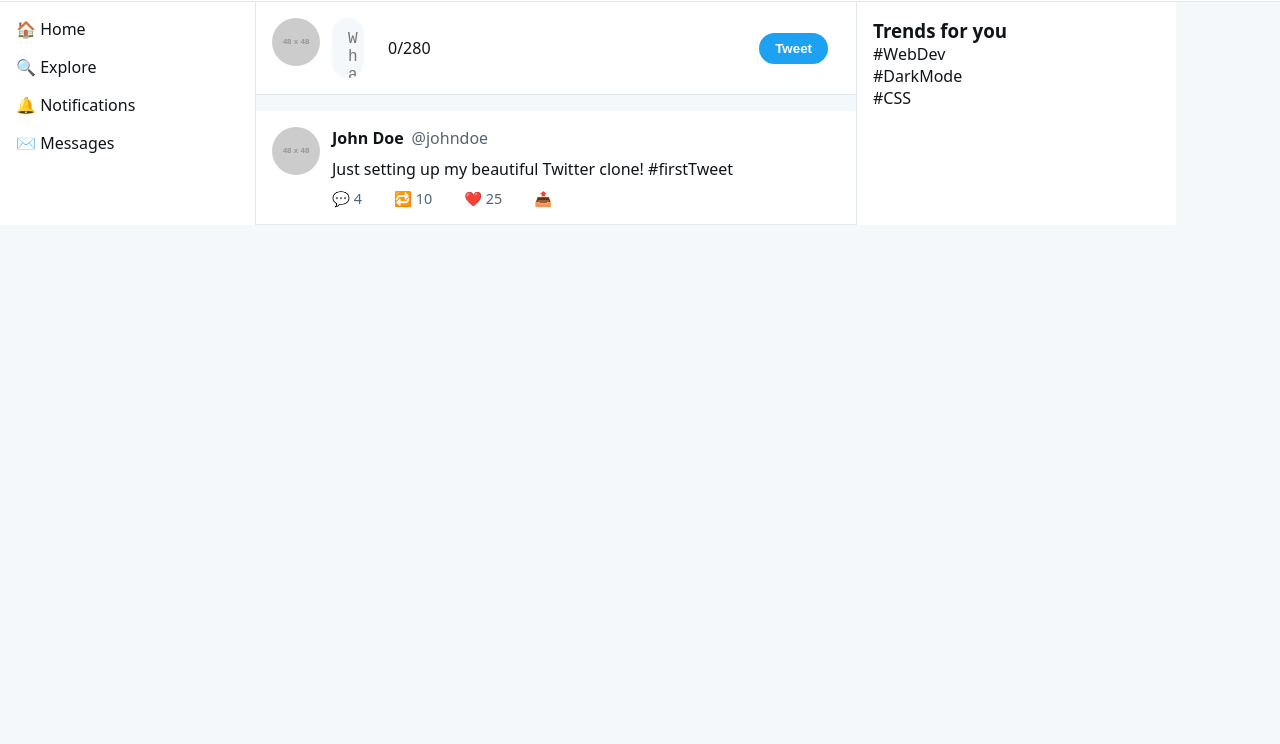
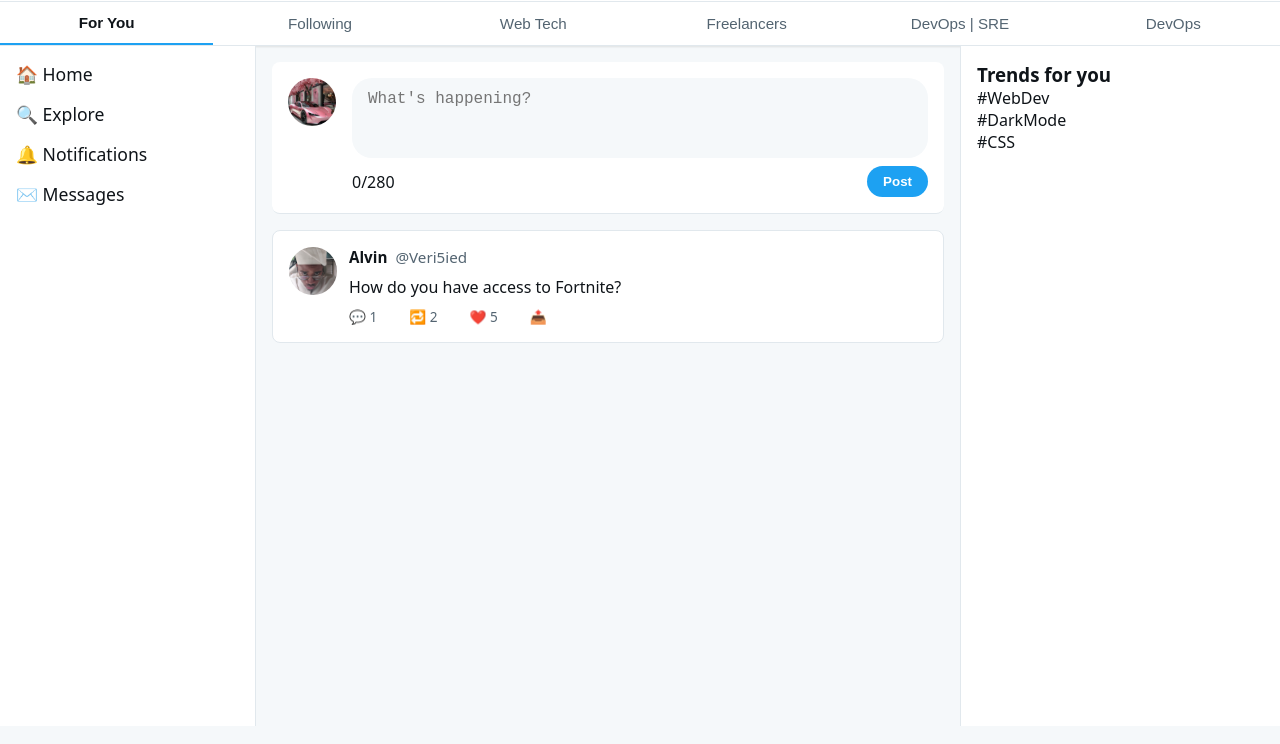
Before and after one commit to Xcoder03/twitter-clone, a plain HTML site: page index.html in a window 1280 px wide. Shown: the part 56-800 px from the top of the page. Drawn offline with Linux system fonts and the light colour scheme; placeholder pictures from the web are drawn by us.

Commit message:
finished everything

```diff
--- a/index.html
+++ b/index.html
@@ -10,11 +10,17 @@
     <div class="container">
         <header>
           <div class="logo">MyTwitter</div>
-          <div class="search">
-            <input type="text" placeholder="Search Twitter">
-          </div>
+          <div class="search"><input type="text" placeholder="Search"></div>
           <div class="theme-toggle" id="themeToggle">🌙</div>
         </header>
+        <div class="tabs">
+          <button class="active">For You</button>
+          <button>Following</button>
+          <button>Web Tech</button>
+          <button>Freelancers</button>
+          <button>DevOps | SRE</button>
+          <button>DevOps</button>
+        </div>
         <div class="content">
           <nav>
             <a href="#">🏠 Home</a>
@@ -24,27 +30,25 @@
           </nav>
           <main>
             <section class="composer">
-              <img src="https://via.placeholder.com/48" alt="User avatar">
-              <textarea placeholder="What's happening?" maxlength="280"></textarea>
-              <div class="actions">
-                <span id="charCount">0/280</span>
-                <button>Tweet</button>
+              <img src="pink.jpeg" alt="Your avatar">
+              <div class="composer-body">
+                <textarea placeholder="What's happening?" maxlength="280"></textarea>
+                <div class="actions">
+                  <span id="charCount">0/280</span>
+                  <button>Post</button>
+                </div>
               </div>
             </section>
             <section class="feed">
               <article class="tweet">
-                <img src="https://via.placeholder.com/48" alt="User avatar">
+                <img src="tulipsguy.jpeg" alt="Tweet author">
                 <div class="tweet-content">
                   <div class="tweet-header">
-                    <span class="user">John Doe</span>
-                    <span class="handle">@johndoe</span>
+                    <span class="user">Alvin</span><span class="handle">@Veri5ied</span>
                   </div>
-                  <div class="tweet-body">Just setting up my beautiful Twitter clone! #firstTweet</div>
+                  <div class="tweet-body">How do you have access to Fortnite?</div>
                   <div class="tweet-footer">
-                    <span>💬 4</span>
-                    <span>🔁 10</span>
-                    <span>❤️ 25</span>
-                    <span>📤</span>
+                    <span>💬 1</span><span>🔁 2</span><span>❤️ 5</span><span>📤</span>
                   </div>
                 </div>
               </article>
@@ -60,16 +64,11 @@
       </div>
       <script>
         // Dark Mode Toggle
-        const toggle = document.getElementById('themeToggle');
-        toggle.addEventListener('click', () => {
+        document.getElementById('themeToggle').addEventListener('click', () => {
           const root = document.documentElement;
-          if (root.getAttribute('data-theme') === 'light') {
-            root.setAttribute('data-theme', 'dark');
-            toggle.textContent = '☀️';
-          } else {
-            root.setAttribute('data-theme', 'light');
-            toggle.textContent = '🌙';
-          }
+          const next = root.getAttribute('data-theme') === 'light' ? 'dark' : 'light';
+          root.setAttribute('data-theme', next);
+          document.getElementById('themeToggle').textContent = next === 'light' ? '🌙' : '☀️';
         });
         // Character Count
         const textarea = document.querySelector('.composer textarea');
--- a/style.css
+++ b/style.css
@@ -1,6 +1,7 @@
 :root {
-    --bg: #fff;
+    --bg: #ffffff;
     --bg-secondary: #f5f8fa;
+    --card-bg: #ffffff;
     --text: #0f1419;
     --text-secondary: #536471;
     --primary: #1da1f2;
@@ -10,11 +11,12 @@
   [data-theme="dark"] {
     --bg: #15202b;
     --bg-secondary: #192734;
+    --card-bg: #192734;
     --text: #e1e8ed;
     --text-secondary: #8899a6;
     --primary: #1da1f2;
     --border: #38444d;
-    --shadow: rgba(0,  0,  0,  0.4);
+    --shadow: rgba(0, 0, 0, 0.4);
   }
   * { margin: 0; padding: 0; box-sizing: border-box; }
   body {
@@ -31,15 +33,19 @@
     background: var(--bg);
     padding: 0.75rem 1rem;
     border-bottom: 1px solid var(--border);
-    display: flex; align-items: center; justify-content: space-between;
-    position: sticky; top: 0; z-index: 10;
+    display: flex;
+    align-items: center;
+    justify-content: space-between;
+    position: sticky;
+    top: 0;
+    z-index: 100;
   }
   header .logo { font-size: 1.5rem; color: var(--primary); font-weight: bold; }
   header .search {
     flex: 1; max-width: 400px; margin: 0 1rem;
   }
   header .search input {
-    width: 100%; padding: 0.5rem 1rem; border-radius: 20px;
+    width: 100%; padding: 0.5rem 1rem; border-radius: 9999px;
     border: 1px solid var(--border); background: var(--bg-secondary);
     color: var(--text);
   }
@@ -47,67 +53,129 @@
     cursor: pointer; font-size: 1.25rem; color: var(--text-secondary);
   }
 
+  .tabs {
+    display: flex;
+    background: var(--bg);
+    border-bottom: 1px solid var(--border);
+    box-shadow: 0 1px 2px var(--shadow);
+  }
+  .tabs button {
+    flex: 1;
+    padding: 0.75rem;
+    border: none;
+    background: none;
+    font-size: 0.95rem;
+    color: var(--text-secondary);
+    cursor: pointer;
+  }
+  .tabs button.active {
+    color: var(--text);
+    border-bottom: 2px solid var(--primary);
+    font-weight: bold;
+  }
+
   .content { display: flex; }
-  nav, .sidebar { display: none; }
-  main { flex: 1; max-width: 600px; margin: 0 auto; }
+  /* Show sidebar/nav on all viewports */
+  nav {
+    display: flex;
+    flex-direction: column;
+    width: 20%;
+    background: var(--card-bg);
+    padding: 1rem;
+    border-right: 1px solid var(--border);
+    gap: 1rem;
+    position: sticky;
+    top: 0;
+    height: calc(100vh - 120px);
+  }
+  nav a { font-size: 1.1rem; color: var(--text); }
+  .sidebar {
+    display: block;
+    width: 25%;
+    background: var(--card-bg);
+    padding: 1rem;
+    border-left: 1px solid var(--border);
+    position: sticky;
+    top: 0;
+    height: calc(100vh - 120px);
+  }
+  main {
+    flex: 1;
+    padding: 1rem;
+    max-width: 55%;
+    margin: 0 auto;
+  }
 
   /* Composer */
   .composer {
-    background: var(--bg); padding: 1rem; border-bottom: 1px solid var(--border);
-    display: flex; gap: 0.75rem;
+    background: var(--card-bg);
+    padding: 1rem;
+    border-bottom: 1px solid var(--border);
+    display: flex;
+    gap: 1rem;
+    border-radius: 8px;
+    margin-bottom: 1rem;
   }
   .composer img {
-    width: 48px; height: 48px; border-radius: 50%;
+    width: 48px; height: 48px; border-radius: 50%; object-fit: cover;
+  }
+  .composer-body {
+    flex: 1;
+    display: flex;
+    flex-direction: column;
   }
   .composer textarea {
-    flex: 1; border: none; outline: none;
-    background: var(--bg-secondary); border-radius: 20px;
-    padding: 0.75rem 1rem; resize: none; font-size: 1rem;
+    flex: 1;
+    border: none;
+    outline: none;
+    background: var(--bg-secondary);
+    border-radius: 20px;
+    padding: 0.75rem 1rem;
+    resize: none;
+    font-size: 1rem;
     color: var(--text);
+    min-height: 80px;
   }
-  .composer .actions {
-    display: flex; align-items: center; justify-content: space-between;
-    width: 100%; padding: 0 0.75rem;
+  .actions {
+    display: flex;
+    justify-content: space-between;
+    align-items: center;
+    margin-top: 0.5rem;
   }
-  .composer .actions button {
-    background: var(--primary); color: #fff;
-    border: none; padding: 0.5rem 1rem; border-radius: 20px;
-    font-weight: bold; cursor: pointer;
+  .actions button {
+    background: var(--primary);
+    color: #fff;
+    border: none;
+    padding: 0.5rem 1rem;
+    border-radius: 20px;
+    font-weight: bold;
+    cursor: pointer;
   }
 
   /* Tweets Feed */
-  .feed { margin-top: 1rem; }
+  .feed { display: flex; flex-direction: column; gap: 1rem; }
   .tweet {
-    background: var(--bg); padding: 1rem;
-    border-bottom: 1px solid var(--border);
-    display: flex; gap: 0.75rem;
+    background: var(--card-bg);
+    padding: 1rem;
+    border-radius: 8px;
+    display: flex;
+    gap: 0.75rem;
+    border: 1px solid var(--border);
   }
   .tweet img {
-    width: 48px; height: 48px; border-radius: 50%;
+    width: 48px; height: 48px; border-radius: 50%; object-fit: cover;
   }
   .tweet-content {
     flex: 1;
   }
   .tweet-header {
-    display: flex; align-items: center; gap: 0.5rem;
+    display: flex;
+    align-items: center;
+    gap: 0.5rem;
+    font-size: 0.95rem;
   }
   .tweet-header .user { font-weight: bold; }
   .tweet-header .handle { color: var(--text-secondary); }
-  .tweet-body { margin: 0.5rem 0; line-height: 1.5; }
-  .tweet-footer { display: flex; gap: 2rem; color: var(--text-secondary); font-size: 0.9rem; }
+  .tweet-body { margin: 0.5rem 0; line-height: 1.5; font-size: 1rem; }
+  .tweet-footer { display: flex; gap: 2rem; color: var(--text-secondary); font-size: 0.85rem; }
   .tweet-footer span { cursor: pointer; }
-
-  /* Desktop Layout */
-  @media (min-width: 768px) {
-    nav {
-      display: flex; flex-direction: column; width: 20%; background: var(--bg);
-      padding: 1rem; border-right: 1px solid var(--border);
-      gap: 1rem;
-    }
-    .sidebar {
-      display: block; width: 25%; background: var(--bg);
-      padding: 1rem; border-left: 1px solid var(--border);
-    }
-    .content { width: 100%; }
-    main { margin: 0; }
-  }
```
Also changed, not shown: pink.jpeg (added), tulipsguy.jpeg (added).
